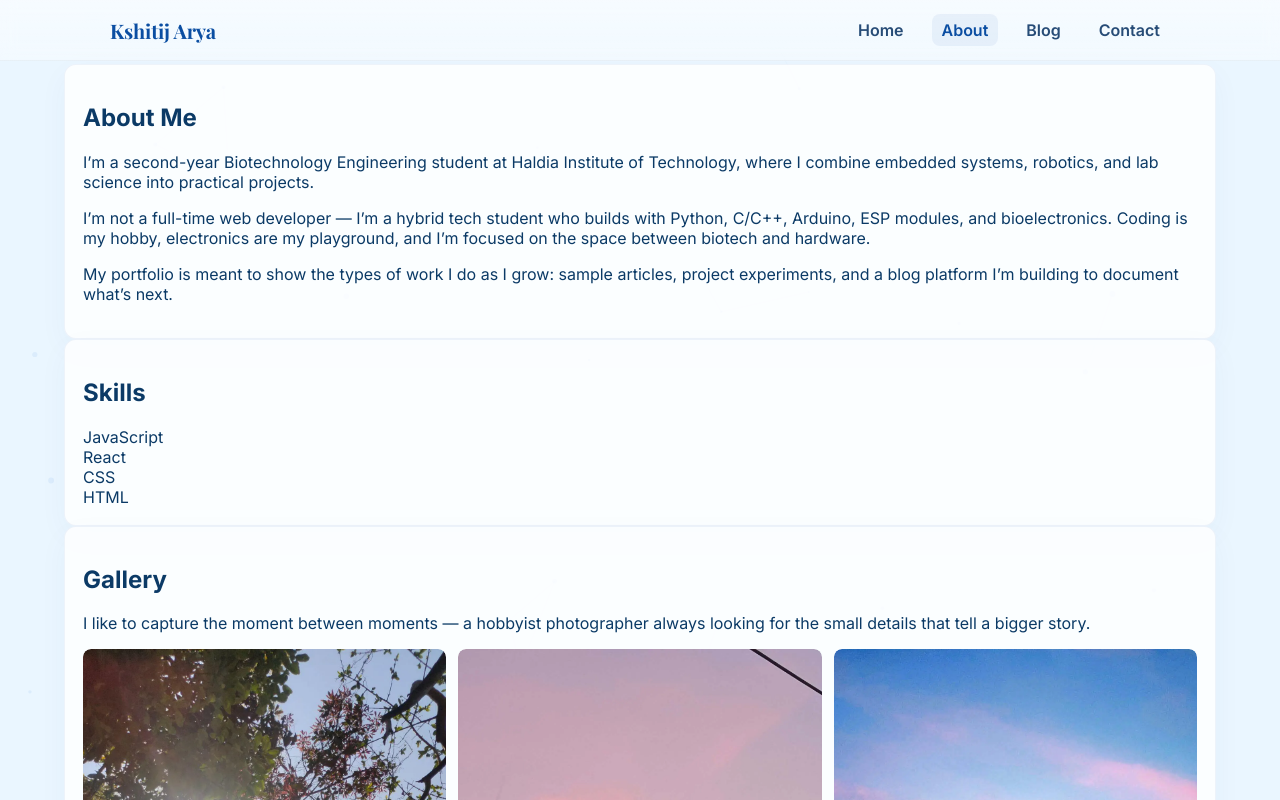
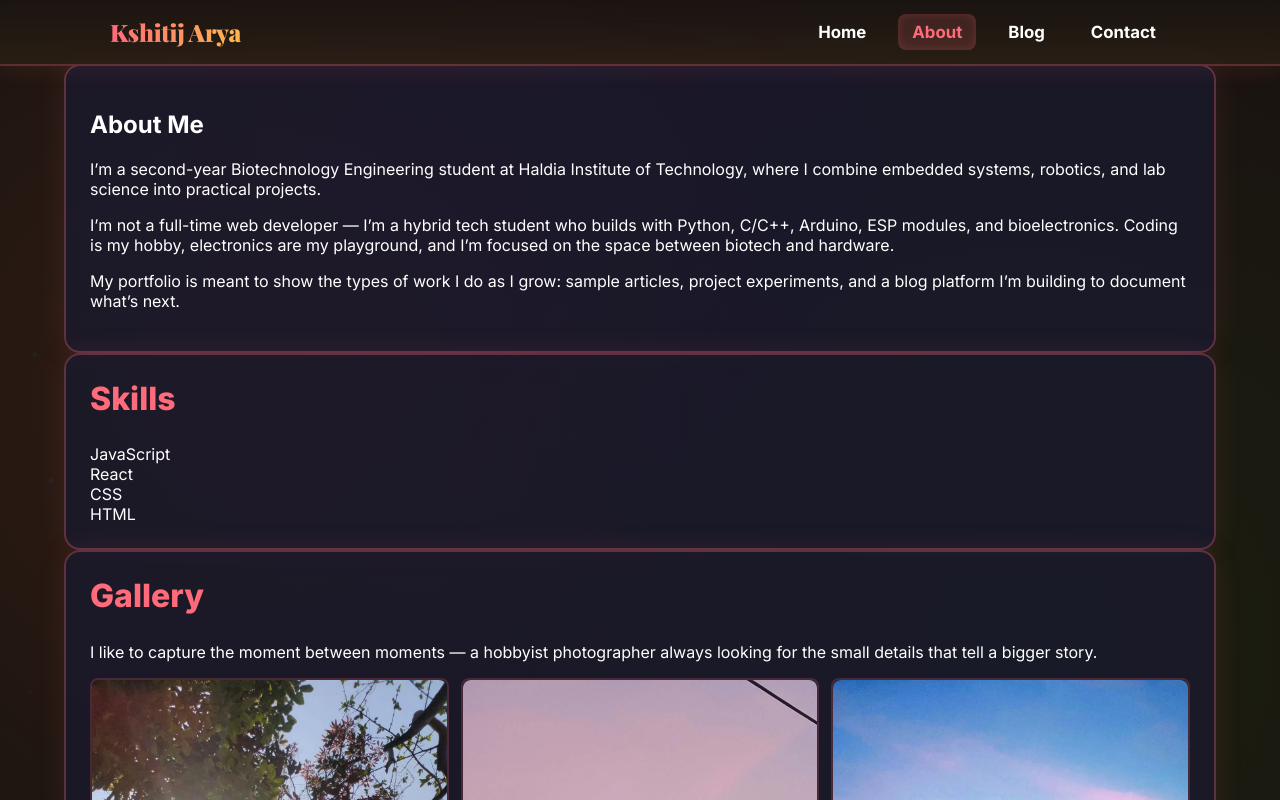
Before and after one commit to Crusader-Boss/My-Website, a React (Vite) app: page /about_me in a window 1280 px wide. Shown: the top 800 px of the page. Built offline with nearby package versions, Linux system fonts and the light colour scheme.

Commit message:
colors tweaked

```diff
--- a/src/index.css
+++ b/src/index.css
@@ -1,8 +1,8 @@
-/* Blue color-scheme base styles */
-:root{ --bg:#eaf6ff; --card:#ffffff; --accent:#1976d2; --accent-2:#63a4ff; --text:#0b3a66; }
+/* Bold playful color palette - warm sunset vibes */
+:root{ --bg:#1a1410; --card:#2a2015; --accent:#FF6B7A; --accent-2:#FFB84D; --text:#ffffff; --highlight:#FF9F5A; }
 *{box-sizing:border-box}
 html,body,#root{height:100%}
-body{margin:0;font-family:Inter, system-ui, -apple-system, 'Segoe UI', Roboto, 'Helvetica Neue', Arial;color:var(--text);background:var(--bg);font-size:16px}
+body{margin:0;font-family:Inter, system-ui, -apple-system, 'Segoe UI', Roboto, 'Helvetica Neue', Arial;color:var(--text);background:var(--bg);font-size:16px;background-image:radial-gradient(circle at 20% 50%, rgba(255, 107, 53, 0.1) 0%, transparent 50%), radial-gradient(circle at 80% 80%, rgba(57, 255, 20, 0.05) 0%, transparent 50%), radial-gradient(circle at 40% 20%, rgba(106, 13, 173, 0.08) 0%, transparent 50%);background-attachment:fixed}
 main{padding:2rem}
 
 @media (max-width:768px){ body{font-size:15px} main{padding:1rem} }
--- a/src/styles/about_me.css
+++ b/src/styles/about_me.css
@@ -1,12 +1,23 @@
-@import url('https://fonts.googleapis.com/css2?family=Inter:wght@300;400;500;600;700&family=Playfair+Display:wght@400;500;600;700&display=swap');
+@import url('https://fonts.googleapis.com/css2?family=Inter:wght@300;400;500;600;700;800;900&family=Playfair+Display:wght@400;500;600;700;800;900&display=swap');
 
-:root { --accent: #1976d2; --card-bg: rgba(25,118,210,0.06); --card-weak-bg: rgba(99,164,255,0.08); --card-border: rgba(25,118,210,0.12); --card-strong-border: rgba(15,76,120,0.12); --muted-text: #274c77; }
+:root { --accent: #FF6B7A; --accent-2: #FFB84D; --card-bg: rgba(255, 107, 122, 0.1); --card-weak-bg: rgba(255, 184, 77, 0.08); --card-border: rgba(255, 107, 122, 0.3); --card-strong-border: rgba(255, 184, 77, 0.2); --muted-text: #ffffff; }
 
-.body { background-color: #eaf6ff; color: #274c77; font-family: "Inter", sans-serif; margin:0; padding:0 }
-.main { padding: 2.5rem 3rem; overflow-x: hidden }
+.body { background-color: #1a1410; color: #ffffff; font-family: "Inter", sans-serif; margin:0; padding:0 }
+.main {
+  padding: 2.5rem 3rem;
+  overflow-x: hidden;
+  background: linear-gradient(135deg, #1a1410 0%, #2a2015 25%, #1f1612 50%, #2d1f18 75%, #1a1410 100%);
+  background-attachment: fixed;
+  background-image:
+    radial-gradient(circle at 15% 60%, rgba(255, 107, 122, 0.15) 0%, transparent 50%),
+    radial-gradient(circle at 85% 40%, rgba(255, 184, 77, 0.08) 0%, transparent 50%),
+    radial-gradient(circle at 50% 80%, rgba(255, 159, 90, 0.1) 0%, transparent 50%),
+    linear-gradient(135deg, #1a1410 0%, #2a2015 25%, #1f1612 50%, #2d1f18 75%, #1a1410 100%);
+  background-size: 100% 100%, 150% 150%, 180% 180%, 100% 100%;
+}
 .container { max-width: 1100px; margin: 0 auto; background: transparent !important; padding: 1.25rem 1.5rem; border-radius: 0 !important }
-.content > section { background: rgba(255,255,255,0.22); box-shadow: 0 4px 24px rgba(31, 38, 135, 0.10); border-radius: 14px; border: 1px solid rgba(255,255,255,0.18); margin-bottom: 1.5rem }
-.title { text-align:center; color:var(--accent); margin-bottom:2rem; font-family: "Playfair Display", serif; font-weight:600; font-size:2.8rem }
+.content > section { background: rgba(255, 107, 122, 0.08); box-shadow: 0 0 30px rgba(255, 107, 122, 0.1); border-radius: 14px; border: 2px solid rgba(255, 107, 122, 0.3); margin-bottom: 1.5rem }
+.title { text-align:center; color:var(--accent); margin-bottom:2rem; font-family: "Playfair Display", serif; font-weight:900; font-size:3rem; text-shadow: 0 0 20px rgba(255, 107, 122, 0.2); }
 
 @media (max-width:768px){
   .container{ padding:1rem 1.5rem }
@@ -25,25 +36,26 @@
   .lightbox-prev, .lightbox-next{ padding:8px 12px; font-size:1.2rem }
 }
 .profile-row { display:flex; align-items:center; gap:1rem }
-.profile-picture { width:140px; height:140px; border-radius:50%; border:4px solid var(--accent); box-shadow: 0 18px 42px rgba(25,118,210,0.12); }
-.description { line-height:1.7; color:var(--muted-text) }
+.profile-picture { width:140px; height:140px; border-radius:50%; border:4px solid var(--accent); box-shadow: 0 0 30px rgba(255, 107, 122, 0.4); }
+.description { line-height:1.7; color:#ffffff; font-size:1.05rem; }
 .skills-section{ width:70%; margin:2.5rem auto 2rem auto }
-.stat { background: var(--card-weak-bg); padding:1.25rem 1rem; border-radius:16px }
+.stat { background: var(--card-weak-bg); padding:1.25rem 1rem; border-radius:16px; border: 2px solid rgba(255, 107, 122, 0.2); font-weight:700; color: var(--accent); }
 .gallery-grid { display:grid; grid-template-columns: repeat(auto-fit,minmax(100px,1fr)); gap:0.6rem }
 
 /* Gallery */
 .gallery-grid { display:grid; grid-template-columns: repeat(auto-fit, minmax(140px,1fr)); gap:12px }
-.gallery-thumb { background: transparent; border: none; padding:0; cursor: pointer; border-radius:8px; overflow:hidden; transition: all 0.3s cubic-bezier(0.34,1.56,0.64,1) }
-.gallery-thumb:hover { transform: translateY(-6px); box-shadow: 0 12px 30px rgba(25,118,210,0.2) }
+.gallery-thumb { background: transparent; border: none; padding:0; cursor: pointer; border-radius:8px; overflow:hidden; transition: all 0.3s cubic-bezier(0.34,1.56,0.64,1); border: 2px solid rgba(255, 107, 122, 0.2); }
+.gallery-thumb:hover { transform: translateY(-6px); box-shadow: 0 0 20px rgba(255, 107, 122, 0.4); border-color: var(--accent); }
 .gallery-thumb img { width:100%; height:100%; object-fit:cover; display:block; border-radius:8px; transition: transform 0.3s cubic-bezier(0.34,1.56,0.64,1) }
 .gallery-thumb:hover img { transform: scale(1.08) }
 
 /* Lightbox styles */
-.lightbox-overlay { position:fixed; inset:0; display:flex; align-items:center; justify-content:center; background: linear-gradient(rgba(3,37,65,0.6), rgba(3,37,65,0.6)); z-index:9999 }
+.lightbox-overlay { position:fixed; inset:0; display:flex; align-items:center; justify-content:center; background: linear-gradient(rgba(26,20,16,0.9), rgba(42,32,21,0.9)); z-index:9999; backdrop-filter: blur(8px); }
 .lightbox-content { max-width:92%; max-height:86%; position:relative; display:flex; flex-direction:column; align-items:center }
-.lightbox-content img { max-width:100%; max-height:80vh; border-radius:8px; box-shadow: 0 18px 48px rgba(3,37,65,0.45) }
-.lightbox-caption { color: #e8f3ff; margin-top:10px; font-weight:600 }
-.lightbox-close, .lightbox-prev, .lightbox-next { position:fixed; background: rgba(255,255,255,0.06); border: none; color: #dff0ff; padding:8px 10px; border-radius:8px; cursor:pointer }
+.lightbox-content img { max-width:100%; max-height:80vh; border-radius:8px; box-shadow: 0 0 40px rgba(255, 107, 122, 0.3); border: 3px solid var(--accent); }
+.lightbox-caption { color: var(--accent); margin-top:10px; font-weight:700; }
+.lightbox-close, .lightbox-prev, .lightbox-next { position:fixed; background: rgba(255, 107, 122, 0.2); border: 2px solid var(--accent); color: var(--accent); padding:8px 10px; border-radius:8px; cursor:pointer; font-weight:700; transition: all 0.3s ease; }
+.lightbox-close:hover, .lightbox-prev:hover, .lightbox-next:hover { background: rgba(255, 107, 122, 0.4); box-shadow: 0 0 15px rgba(255, 107, 122, 0.3); }
 .lightbox-close { top:18px; right:18px }
 .lightbox-prev { left:18px; top:50%; transform:translateY(-50%) }
 .lightbox-next { right:18px; top:50%; transform:translateY(-50%) }
--- a/src/styles/blog.css
+++ b/src/styles/blog.css
@@ -1,11 +1,25 @@
-@import url('https://fonts.googleapis.com/css2?family=Inter:wght@300;400;500;600;700&family=Playfair+Display:wght@400;500;600;700&display=swap');
+@import url('https://fonts.googleapis.com/css2?family=Inter:wght@300;400;500;600;700;800;900&family=Playfair+Display:wght@400;500;600;700;800;900&display=swap');
+
+:root { --accent: #FF6B7A; --accent-2: #FFB84D; }
+
+body { background: linear-gradient(135deg, #1a1410 0%, #2a2015 25%, #1f1612 50%, #2d1f18 75%, #1a1410 100%);
+background-attachment: fixed;
+background-image:
+  radial-gradient(circle at 15% 60%, rgba(255, 107, 122, 0.15) 0%, transparent 50%),
+  radial-gradient(circle at 85% 40%, rgba(255, 184, 77, 0.08) 0%, transparent 50%),
+  radial-gradient(circle at 50% 80%, rgba(255, 159, 90, 0.1) 0%, transparent 50%),
+  linear-gradient(135deg, #1a1410 0%, #2a2015 25%, #1f1612 50%, #2d1f18 75%, #1a1410 100%);
+background-size: 100% 100%, 150% 150%, 180% 180%, 100% 100%;
+color: #ffffff; }
 
 .blog-container{display:flex;flex-direction:column;gap:2rem;padding:2rem;align-items:center;max-width:1200px;margin:0 auto}
-.blog-post{background:#eaf6ff;padding:1.5rem 2rem;border-radius:12px;width:80%;max-width:800px;border-left:5px solid var(--accent);box-shadow:0 4px 12px rgba(0,0,0,0.05);transition:all 0.3s ease}
-.blog-post:hover{box-shadow:0 8px 20px rgba(0,0,0,0.1);transform:translateY(-4px)}
-.blog-post h2{color:var(--accent);margin-bottom:0.5rem;font-family:"Playfair Display",serif;font-size:1.4rem}
-.post-meta{color:var(--accent-2);font-size:0.9em;margin-bottom:1rem}
-.read-more{display:inline-flex;align-items:center;gap:8px;margin-top:1rem;color:var(--accent-2);text-decoration:none;font-weight:600;min-height:44px}
+.blog-post{background: rgba(255, 107, 122, 0.08);padding:1.5rem 2rem;border-radius:16px;width:80%;max-width:800px;border-left:5px solid var(--accent);box-shadow:0 0 30px rgba(255, 107, 122, 0.1);transition:all 0.3s ease; border: 2px solid rgba(255, 107, 122, 0.2); }
+.blog-post:hover{box-shadow:0 0 40px rgba(255, 107, 122, 0.3);transform:translateY(-4px)}
+.blog-post h2{color:var(--accent);margin-bottom:0.5rem;font-family:"Playfair Display",serif;font-size:1.6rem;font-weight:800;}
+.post-meta{color:var(--accent-2);font-size:0.95em;margin-bottom:1rem;font-weight:600;}
+.blog-post p { color: #ffffff; line-height: 1.7; }
+.read-more{display:inline-flex;align-items:center;gap:8px;margin-top:1rem;color:var(--accent);text-decoration:none;font-weight:700;min-height:44px;transition: all 0.3s ease;}
+.read-more:hover { color: var(--accent-2); transform: translateX(4px); }
 
 @media (max-width:768px){
   .blog-container{padding:1.5rem;gap:1.5rem}
--- a/src/styles/contact.css
+++ b/src/styles/contact.css
@@ -1,22 +1,29 @@
-@import url('https://fonts.googleapis.com/css2?family=Inter:wght@300;400;500;600;700&family=Playfair+Display:wght@400;500;600;700&display=swap');
+@import url('https://fonts.googleapis.com/css2?family=Inter:wght@300;400;500;600;700;800;900&family=Playfair+Display:wght@400;500;600;700;800;900&display=swap');
 
 
-body { background-color: #eaf6ff; color:#274c77; font-family:Inter, sans-serif }
+body { background-color: #1a1410; color:#ffffff; font-family:Inter, sans-serif; background: linear-gradient(135deg, #1a1410 0%, #2a2015 25%, #1f1612 50%, #2d1f18 75%, #1a1410 100%);
+background-attachment: fixed;
+background-image:
+  radial-gradient(circle at 15% 60%, rgba(255, 107, 122, 0.15) 0%, transparent 50%),
+  radial-gradient(circle at 85% 40%, rgba(255, 184, 77, 0.08) 0%, transparent 50%),
+  radial-gradient(circle at 50% 80%, rgba(255, 159, 90, 0.1) 0%, transparent 50%),
+  linear-gradient(135deg, #1a1410 0%, #2a2015 25%, #1f1612 50%, #2d1f18 75%, #1a1410 100%);
+background-size: 100% 100%, 150% 150%, 180% 180%, 100% 100%; }
 
 .container { width:100%; margin:0; padding:1.5rem; padding-top: calc(50px + 1.5rem); box-sizing: border-box }
 .main { display:flex; justify-content:center; align-items:flex-start; min-height: calc(100vh - 50px - 3rem) }
-.box { background: rgba(225,243,255,0.95); padding:2.25rem 1.75rem; border-radius:10px; width:100%; max-width:560px; border:1px solid rgba(25,118,210,0.08) }
-.contact-title { text-align:center; color:var(--accent); font-family:"Playfair Display", serif; font-weight:600; font-size: 1.8rem }
+.box { background: rgba(255, 107, 122, 0.08); padding:2.25rem 1.75rem; border-radius:16px; width:100%; max-width:560px; border:2px solid rgba(255, 107, 122, 0.3); box-shadow: 0 0 30px rgba(255, 107, 122, 0.1); }
+.contact-title { text-align:center; color:var(--accent); font-family:"Playfair Display", serif; font-weight:900; font-size: 2.2rem; text-shadow: 0 0 20px rgba(255, 107, 122, 0.2); }
 .form { display:flex; flex-direction:column; gap:1rem }
-.fname, .femail, .fmessage { width:100%; padding:12px 16px; border:2px solid var(--accent-2); border-radius:8px; background:#f0fbff; transition: all 0.3s ease; font-size: 16px; min-height: 44px }
-.fname:focus, .femail:focus, .fmessage:focus { outline: none; border-color: var(--accent); box-shadow: 0 0 0 4px rgba(25,118,210,0.1); transform: scale(1.01) }
+.fname, .femail, .fmessage { width:100%; padding:12px 16px; border:2px solid var(--accent-2); border-radius:10px; background: rgba(255, 184, 77, 0.05); transition: all 0.3s ease; font-size: 16px; min-height: 44px; color: #ffffff; font-weight:600; }
+.fname:focus, .femail:focus, .fmessage:focus { outline: none; border-color: var(--accent); box-shadow: 0 0 0 4px rgba(255, 107, 122, 0.2); transform: scale(1.02); background: rgba(255, 107, 122, 0.05); }
 
-.form-group label { transition: all 0.2s ease; font-size: 0.9rem }
-.fname:focus ~ label, .femail:focus ~ label, .fmessage:focus ~ label { color: var(--accent); font-weight: 600 }
+.form-group label { transition: all 0.2s ease; font-size: 0.95rem; font-weight:600; color: var(--accent-2); }
+.fname:focus ~ label, .femail:focus ~ label, .fmessage:focus ~ label { color: var(--accent); font-weight: 700 }
 
-.submitbtn { padding:14px 28px; border-radius:8px; background: linear-gradient(135deg,var(--accent),var(--accent-2)); color:#ffffff; border:none; transition: all 0.3s cubic-bezier(0.34,1.56,0.64,1); font-weight: 600; cursor: pointer; position: relative; overflow: hidden; min-height: 48px; font-size: 1rem }
+.submitbtn { padding:14px 28px; border-radius:10px; background: linear-gradient(135deg,#FF6B7A,#FFB84D); color:#000000; border:none; transition: all 0.3s cubic-bezier(0.34,1.56,0.64,1); font-weight: 700; cursor: pointer; position: relative; overflow: hidden; min-height: 48px; font-size: 1.1rem; box-shadow: 0 8px 20px rgba(255, 107, 122, 0.3); }
 .submitbtn::before { content: ''; position: absolute; top: 0; left: -100%; width: 100%; height: 100%; background: linear-gradient(90deg, transparent, rgba(255,255,255,0.3), transparent); transition: left 0.5s }
-.submitbtn:hover { transform: translateY(-3px); box-shadow: 0 12px 25px rgba(25,118,210,0.3) }
+.submitbtn:hover { transform: translateY(-3px); box-shadow: 0 12px 30px rgba(255, 107, 122, 0.5); }
 .submitbtn:hover::before { left: 100% }
 .submitbtn:active { transform: translateY(-1px) }
 
--- a/src/styles/header.css
+++ b/src/styles/header.css
@@ -1,15 +1,16 @@
-@import url('https://fonts.googleapis.com/css2?family=Inter:wght@300;400;500;600;700&family=Playfair+Display:wght@400;500;600;700&display=swap');
+@import url('https://fonts.googleapis.com/css2?family=Inter:wght@300;400;500;600;700;800;900&family=Playfair+Display:wght@400;500;600;700;800;900&display=swap');
 
-/* Simplified, modern header inspired by the requested design */
+/* Bold playful header */
 .site-header {
   position: fixed;
   top: 0;
   left: 0;
   right: 0;
   z-index: 60;
-  backdrop-filter: blur(8px) saturate(1.05);
-  background: linear-gradient(180deg, rgba(255,255,255,0.6), rgba(255,255,255,0.4));
-  border-bottom: 1px solid rgba(15,76,120,0.06);
+  backdrop-filter: blur(12px) saturate(1.2);
+  background: linear-gradient(180deg, rgba(26,20,16,0.8), rgba(42,32,21,0.8));
+  border-bottom: 2px solid rgba(255, 107, 122, 0.3);
+  box-shadow: 0 4px 20px rgba(255, 107, 122, 0.1);
 }
 
 .header-inner {
@@ -23,14 +24,17 @@
 
 .brand {
   font-family: 'Playfair Display', serif;
-  font-size: 1.25rem;
-  font-weight: 700;
-  color: #0b4ea2;
+  font-size: 1.5rem;
+  font-weight: 900;
+  background: linear-gradient(90deg, #FF6B7A, #FFB84D);
+  -webkit-background-clip: text;
+  -webkit-text-fill-color: transparent;
+  background-clip: text;
   cursor: pointer;
   letter-spacing: -0.01em;
-  transition: transform .18s ease, color .18s ease;
+  transition: transform .18s ease, filter .18s ease;
 }
-.brand:hover { transform: translateY(-2px); color: #0a3890 }
+.brand:hover { transform: scale(1.08); filter: brightness(1.2); }
 
 .main-nav {
   display: flex;
@@ -39,17 +43,18 @@
 }
 
 .main-nav a {
-  color: #274c77;
+  color: #ffffff;
   text-decoration: none;
   font-family: 'Inter', sans-serif;
-  font-weight: 600;
-  padding: 6px 10px;
+  font-weight: 700;
+  padding: 8px 14px;
   border-radius: 8px;
-  transition: color .18s ease, background .18s ease, transform .12s ease;
+  transition: all .18s ease;
+  font-size: 1.05rem;
 }
 
-.main-nav a:hover { color: #0b4ea2; transform: translateY(-2px) }
-.main-nav a.active { color: #0b4ea2; background: rgba(11,78,162,0.06) }
+.main-nav a:hover { color: #FF6B7A; background: rgba(255, 107, 122, 0.15); transform: translateY(-2px); }
+.main-nav a.active { color: #FF6B7A; background: rgba(255, 107, 122, 0.15); box-shadow: inset 0 0 10px rgba(255, 107, 122, 0.2); }
 
 @media (max-width: 860px) {
   .header-inner { padding: 10px 16px }
--- a/src/styles/home.css
+++ b/src/styles/home.css
@@ -1,14 +1,21 @@
 @import url('https://fonts.googleapis.com/css2?family=Inter:wght@300;400;500;600;700&family=Playfair+Display:wght@400;500;600;700&display=swap');
 
-:root { --accent: #0b4ea2; --accent-2: #3f8fe6; --bg:#f7fbff; --text:#274c77 }
+:root { --accent: #FF6B7A; --accent-2: #FFB84D; --bg:#1a1410; --text:#ffffff; --highlight:#FF9F5A }
 
 html,body,#root{height:100%}
 body {
   margin:0;
-  background: linear-gradient(180deg,#fbfdff 0%, #eaf6ff 100%);
+  background: linear-gradient(135deg, #1a1410 0%, #2a2015 25%, #1f1612 50%, #2d1f18 75%, #1a1410 100%);
   font-family: 'Inter', sans-serif;
   color: var(--text);
   -webkit-font-smoothing:antialiased;
+  background-attachment: fixed;
+  background-image:
+    radial-gradient(circle at 15% 60%, rgba(255, 107, 53, 0.15) 0%, transparent 50%),
+    radial-gradient(circle at 85% 40%, rgba(57, 255, 20, 0.08) 0%, transparent 50%),
+    radial-gradient(circle at 50% 80%, rgba(106, 13, 173, 0.1) 0%, transparent 50%),
+    linear-gradient(135deg, #1a1410 0%, #2a2015 25%, #1f1612 50%, #2d1f18 75%, #1a1410 100%);
+  background-size: 100% 100%, 150% 150%, 180% 180%, 100% 100%;
 }
 
 /* Hero layout */
@@ -17,27 +24,34 @@ body {
 .hero-left { flex: 1 1 60%; }
 .hero-right { flex: 0 0 320px; display:flex; justify-content:flex-end }
 
-.hero-title { font-family: 'Playfair Display', serif; font-weight:700; font-size:64px; line-height:0.95; margin:0; color: #072a4f }
-.hero-title--accent { color: var(--accent-2); }
-.hero-lead { margin-top:16px; font-size:1.05rem; color:rgba(39,76,119,0.85) }
+.hero-title { font-family: 'Playfair Display', serif; font-weight:900; font-size:80px; line-height:0.95; margin:0; color: var(--accent); text-shadow: 0 0 30px rgba(255, 107, 122, 0.4); }
+.hero-title--accent { color: var(--highlight); }
+.hero-lead { margin-top:16px; font-size:1.2rem; color:rgba(255,255,255,0.9); font-weight:500; }
 .hero-ctas { margin-top:20px; display:flex; gap:12px }
 
-.btn { display:inline-flex; align-items:center; justify-content:center; padding:10px 16px; border-radius:10px; text-decoration:none; font-weight:600 }
-.btn-primary { background: linear-gradient(90deg,var(--accent),var(--accent-2)); color:#fff }
-.btn-ghost { border:1px solid rgba(11,78,162,0.08); background:transparent; color:var(--text) }
+.btn { display:inline-flex; align-items:center; justify-content:center; padding:14px 28px; border-radius:12px; text-decoration:none; font-weight:700; font-size:1.1rem; transition: all 0.3s ease; }
+.btn-primary { background: linear-gradient(90deg,var(--accent),var(--highlight)); color:#fff; box-shadow: 0 8px 20px rgba(255, 107, 122, 0.4); }
+.btn-primary:hover { transform: scale(1.05); box-shadow: 0 12px 30px rgba(255, 107, 122, 0.6); }
+.btn-ghost { border:2px solid var(--accent-2); background:transparent; color:var(--accent-2); }
+.btn-ghost:hover { background: rgba(255, 184, 77, 0.15); }
 
-.profile-card { width:320px; padding:18px; border-radius:12px; text-align:center; background:linear-gradient(180deg, rgba(255,255,255,0.8), rgba(245,251,255,0.8)); box-shadow:0 10px 30px rgba(11,78,162,0.06); border:1px solid rgba(11,78,162,0.06) }
-.profile-photo { width:100%; height:auto; border-radius:10px; display:block }
-.profile-caption { margin-top:12px; color:rgba(39,76,119,0.9); font-weight:600 }
+.profile-card { width:320px; padding:18px; border-radius:16px; text-align:center; background:linear-gradient(180deg, rgba(255,107,122,0.1), rgba(255,184,77,0.08)); box-shadow:0 0 30px rgba(255, 107, 122, 0.2); border:2px solid var(--accent) }
+.profile-photo { width:100%; height:auto; border-radius:12px; display:block; border: 3px solid var(--highlight); }
+.profile-caption { margin-top:12px; color:var(--highlight); font-weight:700; font-size:1.05rem; }
 
 /* content cards reuse existing card styles but constrained */
 .content-cards { max-width:1100px; margin: 24px auto 80px; padding:0 20px }
-.card { background: rgba(255,255,255,0.82); border-radius:12px; padding:18px; border:1px solid rgba(11,78,162,0.06); box-shadow: 0 10px 30px rgba(11,78,162,0.04); }
+.card { background: rgba(26, 26, 46, 0.8); border-radius:16px; padding:24px; border:2px solid rgba(255, 107, 122, 0.3); box-shadow: 0 0 30px rgba(255, 107, 122, 0.1); }
+.card h2 { font-size:2rem; font-weight:800; color:var(--accent); margin-top:0; }
 .card-animate { opacity:0; transform: translateY(14px); transition: all .5s cubic-bezier(.2,.9,.3,1) }
 .card-animate.in-view { opacity:1; transform: translateY(0) }
 
-.work-grid { display:grid; grid-template-columns: repeat(auto-fit, minmax(220px,1fr)); gap:12px; margin-top:12px }
-.work-item { padding:12px; border-radius:10px; background:linear-gradient(180deg, #fff, #fbfdff); border:1px solid rgba(11,78,162,0.04) }
+.work-grid { display:grid; grid-template-columns: repeat(auto-fit, minmax(220px,1fr)); gap:16px; margin-top:16px }
+.work-item { padding:18px; border-radius:12px; background:linear-gradient(180deg, rgba(255,107,122,0.08), rgba(255,184,77,0.08)); border:2px solid rgba(255, 107, 122, 0.25); transition: all 0.3s ease; }
+.work-item:hover { border-color: var(--accent); box-shadow: 0 0 20px rgba(255, 107, 122, 0.3); transform: translateY(-4px); }
+.work-item h3 { font-weight:700; color:var(--accent); font-size:1.1rem; }
+.work-item p { color:rgba(255,255,255,0.8); }
+.work-link { color:var(--highlight); font-weight:700; }
 
 /* responsive */
 @media (max-width:900px){ .hero-inner{ flex-direction:column; align-items:flex-start; gap:18px } .hero-right{ width:100%; order:2 } .hero-left{ order:1 } .hero-title{ font-size:40px } }
```
